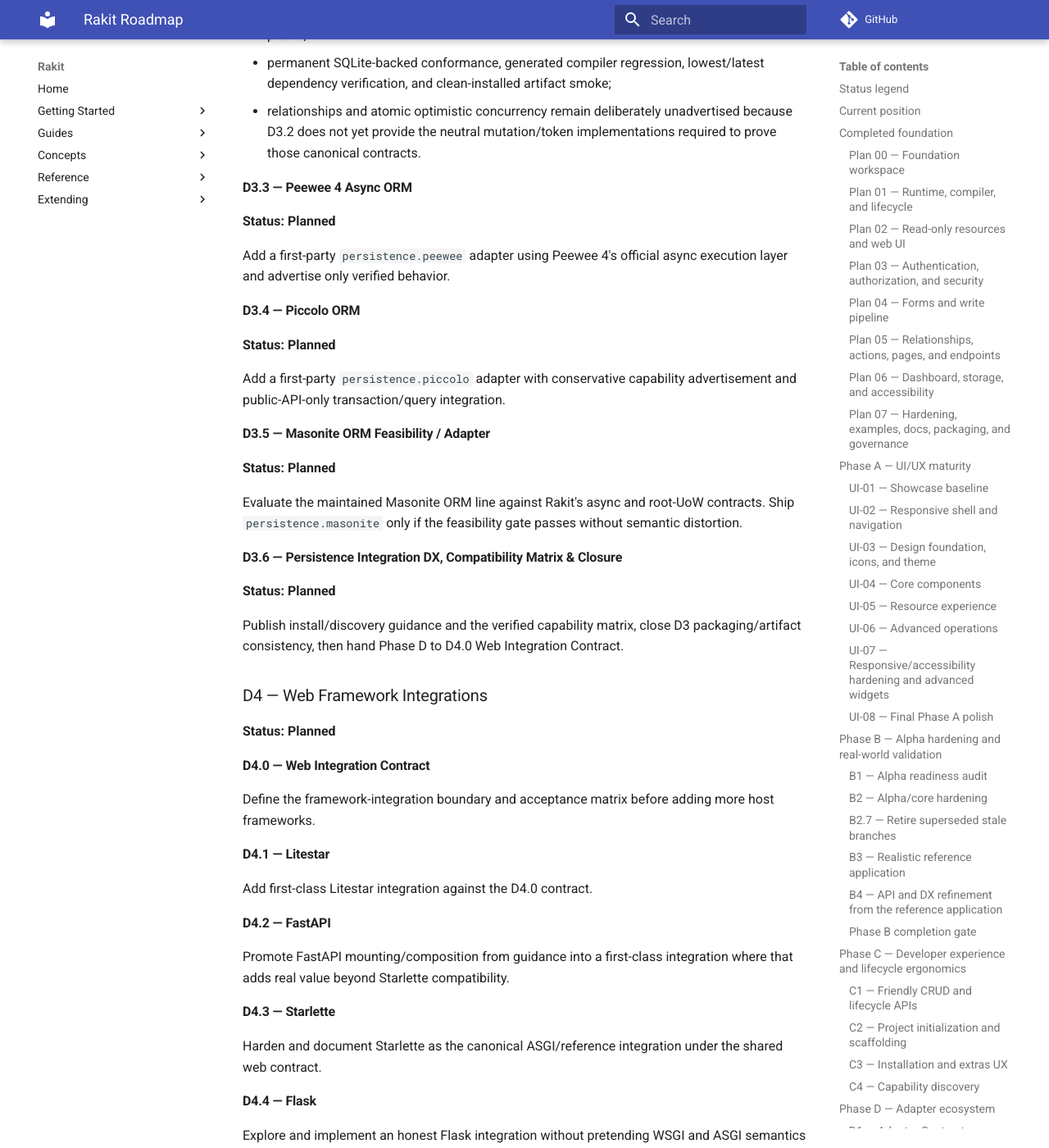
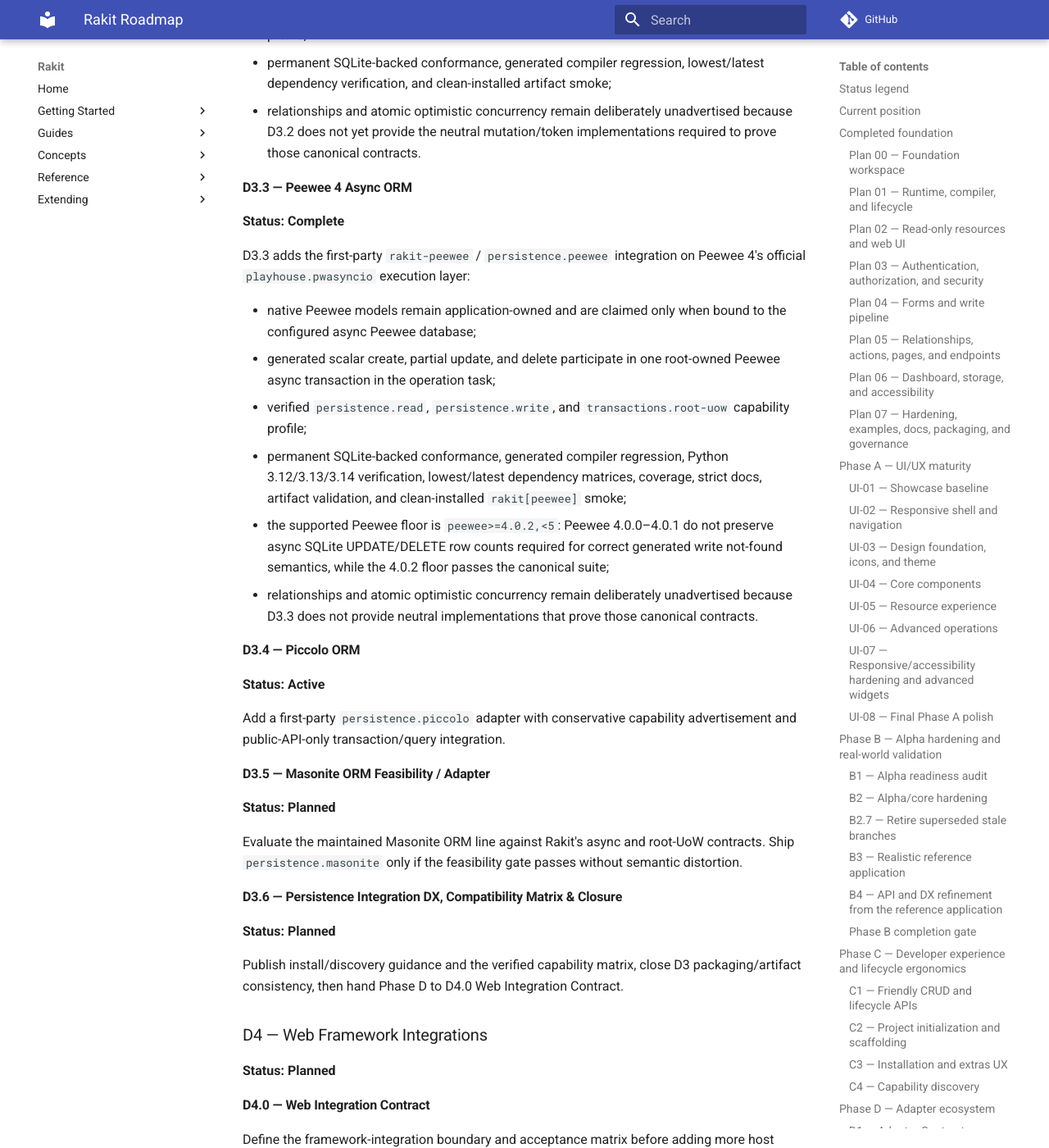
Before and after one commit to wihlarkop/rakit, an MkDocs documentation site: the page built from docs/roadmap.md, in a window 1280 px wide and 1400 px high, scrolled down 13899 px. Shown: the whole window at 82% size. Built offline with MkDocs 1.6.1 and Material for MkDocs 9.7.7, drawn with Linux system fonts in a browser that asks for light colours; comment, search, counter and statistics services are not loaded.

Commit message:
docs(roadmap): complete D3.3 Peewee

```diff
--- a/docs/roadmap.md
+++ b/docs/roadmap.md
@@ -424,13 +424,20 @@ Add native SQLAlchemy `Table` support in `rakit-sqlalchemy` through the distinct
 
 #### D3.3 — Peewee 4 Async ORM
 
-**Status: Planned**
+**Status: Complete**
 
-Add a first-party `persistence.peewee` adapter using Peewee 4's official async execution layer and advertise only verified behavior.
+D3.3 adds the first-party `rakit-peewee` / `persistence.peewee` integration on Peewee 4's official `playhouse.pwasyncio` execution layer:
+
+- native Peewee models remain application-owned and are claimed only when bound to the configured async Peewee database;
+- generated scalar create, partial update, and delete participate in one root-owned Peewee async transaction in the operation task;
+- verified `persistence.read`, `persistence.write`, and `transactions.root-uow` capability profile;
+- permanent SQLite-backed conformance, generated compiler regression, Python 3.12/3.13/3.14 verification, lowest/latest dependency matrices, coverage, strict docs, artifact validation, and clean-installed `rakit[peewee]` smoke;
+- the supported Peewee floor is `peewee>=4.0.2,<5`: Peewee 4.0.0–4.0.1 do not preserve async SQLite UPDATE/DELETE row counts required for correct generated write not-found semantics, while the 4.0.2 floor passes the canonical suite;
+- relationships and atomic optimistic concurrency remain deliberately unadvertised because D3.3 does not provide neutral implementations that prove those canonical contracts.
 
 #### D3.4 — Piccolo ORM
 
-**Status: Planned**
+**Status: Active**
 
 Add a first-party `persistence.piccolo` adapter with conservative capability advertisement and public-API-only transaction/query integration.
 
```
